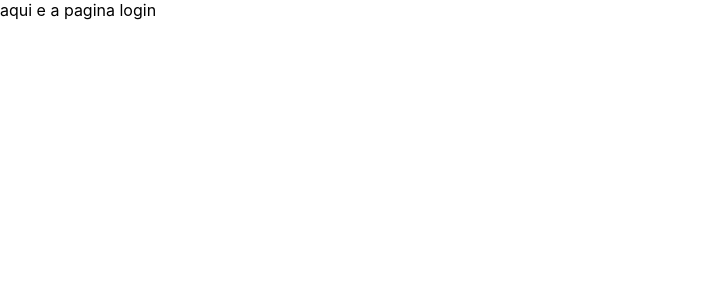
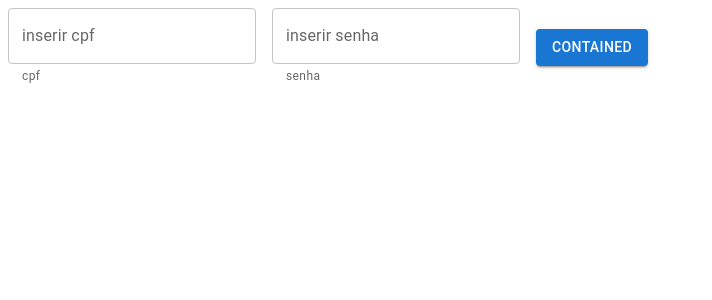
Before and after one commit to vanessaasilva/daw2-frontend, a React (Create React App) app: page /login in a window 1280 px wide. Shown: the top 300 px of the page, without its empty margins (0-712 px from the left). Built offline with nearby package versions, Linux system fonts and the light colour scheme.

Commit message:
tela login

```diff
--- a/src/components/BarraNavegacao/index.js
+++ b/src/components/BarraNavegacao/index.js
@@ -37,7 +37,9 @@ function BarraNavegacao() {
   };
 
     return(
-        <AppBar position="static">
+        <AppBar
+        sx={{backgroundColor: "#BC8531"}}
+        position="static">
       <Container maxWidth="xl">
         <Toolbar disableGutters>
           <AdbIcon sx={{ display: { xs: 'none', md: 'flex' }, mr: 1 }} />
--- a/src/pages/PaginaLogin/index.js
+++ b/src/pages/PaginaLogin/index.js
@@ -1,15 +1,37 @@
 import react from "react";
-
+import Box from '@mui/material/Box';
+import TextField from '@mui/material/TextField';
+import Stack from '@mui/material/Stack';
+import Button from '@mui/material/Button';
 
 function PaginaLogin() {
 
     return (
-        <div>
+        <Box
+        sx={{
+          display: 'flex',
+          alignItems: 'center',
+          '& > :not(style)': { m: 1 },
+        }}
+      >
+        <TextField
+          helperText="cpf"
+          id="demo-helper-text-aligned"
+          label="inserir cpf"
+        />
+        <TextField
+          helperText="senha "
+          id="demo-helper-text-aligned-no-helper"
+          label="inserir senha"
+        />
+         <Button variant="contained">Contained</Button>
+      </Box>
+    );
 
-            aqui e a pagina login
 
-        </div>
-    );
+
+
+
 
 }
 
```
